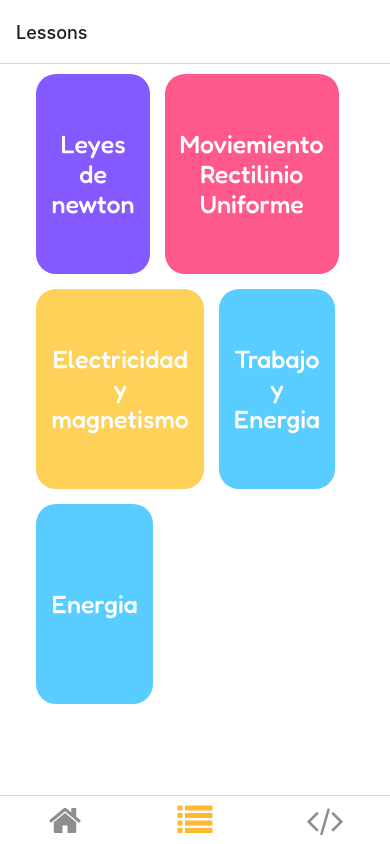
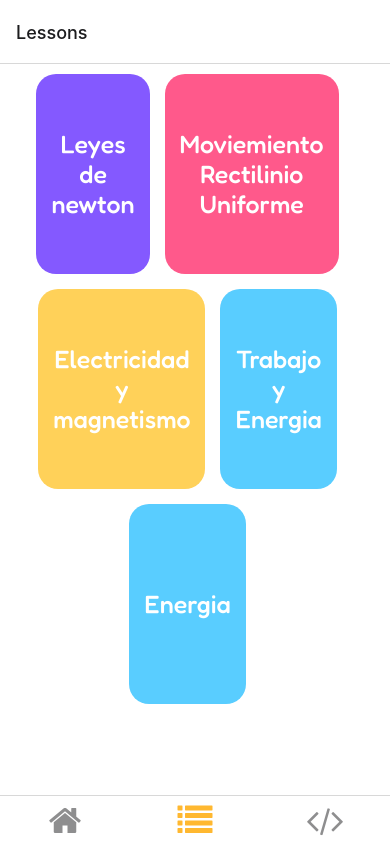
Before and after one commit to CalebGDM/Physum, a React Native app: screen /LessonsStack in a window 390 px wide. Built offline with nearby package versions, Linux system fonts and the light colour scheme; what expo-linking would draw is missing.

Commit message:
fix: fixed errors on lessons screen

```diff
--- a/src/components/Lesson/Lesson.tsx
+++ b/src/components/Lesson/Lesson.tsx
@@ -16,9 +16,9 @@ const Lesson = ({lesson}: LessonPorps) => {
     }
   return (
     <TouchableOpacity style={[styles.container, {backgroundColor: lesson.color}]} onPress={onLessonPressed}>
-        <Text style={styles.text}>
+        <Text style={styles.text} >
         {
-            words.map((item, index) => (<Text style={[Title.Secondary]} numberOfLines={3} >{ item + '\n'}</Text>))
+            words.map((item, index) => (<Text style={[ Title.Secondary]}  >{ item + '\n'}</Text>))
         }
         </Text>
 
--- a/src/components/Lesson/StyleLesson.ts
+++ b/src/components/Lesson/StyleLesson.ts
@@ -1,8 +1,8 @@
-import {Dimensions, StyleSheet} from 'react-native'
-const width = Dimensions.get('window').width
+import {Dimensions, Platform, StyleSheet} from 'react-native'
+const width = Dimensions.get('screen').width
 export const styles = StyleSheet.create({
     container: {
-        maxWidth: width / 1.8,
+        maxWidth: Platform.OS == 'ios' ? width / 1.8 : width/2.2,
         height: 200,
         borderRadius: 20,
         paddingVertical: 20,
--- a/src/screens/LessonsScreen/LessonsScreen.tsx
+++ b/src/screens/LessonsScreen/LessonsScreen.tsx
@@ -15,13 +15,15 @@ const LessonsScreen = () => {
   const [renderIndex, setRenderIndex] = useState(0)
   return (
     <View
-      style={[GStyles.screen, { backgroundColor: Colors[theme].background, alignItems: 'center'}]}
+      style={[GStyles.screen, { backgroundColor: Colors[theme].background, justifyContent: 'center'}]}
     >
       <FlatList
         data={lessons}
+        horizontal={false}
         renderItem={({item}) => <Lesson lesson={item}/>}
         numColumns={2}
         showsVerticalScrollIndicator={false}
+        columnWrapperStyle={{justifyContent: 'center'}}
       />
 
     </View>
--- a/src/screens/TopicsScreen/TopicsScreen.tsx
+++ b/src/screens/TopicsScreen/TopicsScreen.tsx
@@ -24,6 +24,7 @@ const TopicsScreen = () => {
     <View style={[GStyles.screen, {backgroundColor: Colors[theme].background}]}>
       <FlatList
         data={levels}
+
         renderItem={({item}) =>(
           <TopicNodesRow>
             {
```
